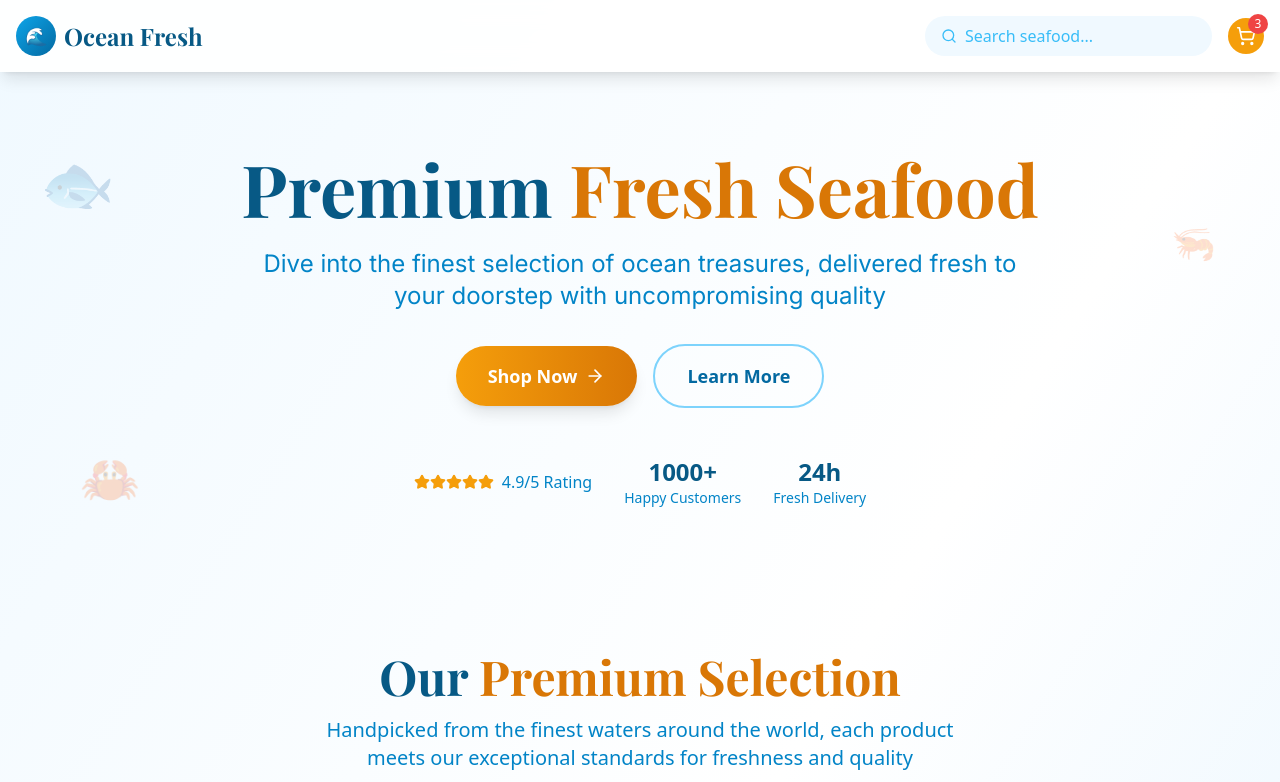
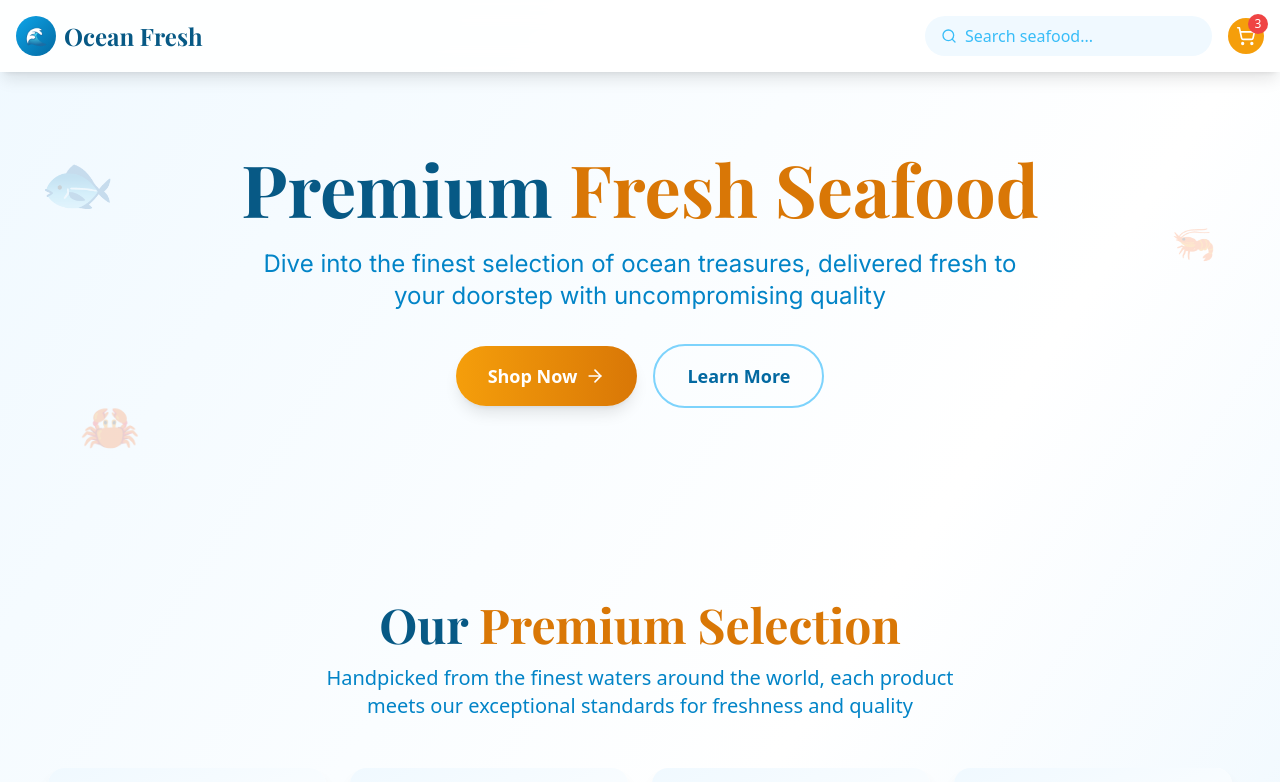
Before and after one commit to tiggascode/golden-ocean-market, a React (Vite) app: page / in a window 1280 px wide. Shown: the top 782 px of the page. Built offline with nearby package versions, Linux system fonts and the light colour scheme.

Commit message:
Remove unnecessary elements
Removed elements as requested.

```diff
--- a/src/components/Hero.jsx
+++ b/src/components/Hero.jsx
@@ -1,6 +1,6 @@
 
 import React from 'react';
-import { ArrowRight, Star } from 'lucide-react';
+import { ArrowRight } from 'lucide-react';
 
 const Hero = () => {
   return (
@@ -23,23 +23,6 @@ const Hero = () => {
               Learn More
             </button>
           </div>
-
-          <div className="flex justify-center items-center space-x-8 text-ocean-blue-600">
-            <div className="flex items-center">
-              <div className="flex text-golden-500 mr-2">
-                {[1,2,3,4,5].map(i => <Star key={i} className="w-4 h-4 fill-current" />)}
-              </div>
-              <span className="font-medium">4.9/5 Rating</span>
-            </div>
-            <div className="text-center">
-              <div className="text-2xl font-bold text-ocean-blue-800">1000+</div>
-              <div className="text-sm">Happy Customers</div>
-            </div>
-            <div className="text-center">
-              <div className="text-2xl font-bold text-ocean-blue-800">24h</div>
-              <div className="text-sm">Fresh Delivery</div>
-            </div>
-          </div>
         </div>
       </div>
 
```
